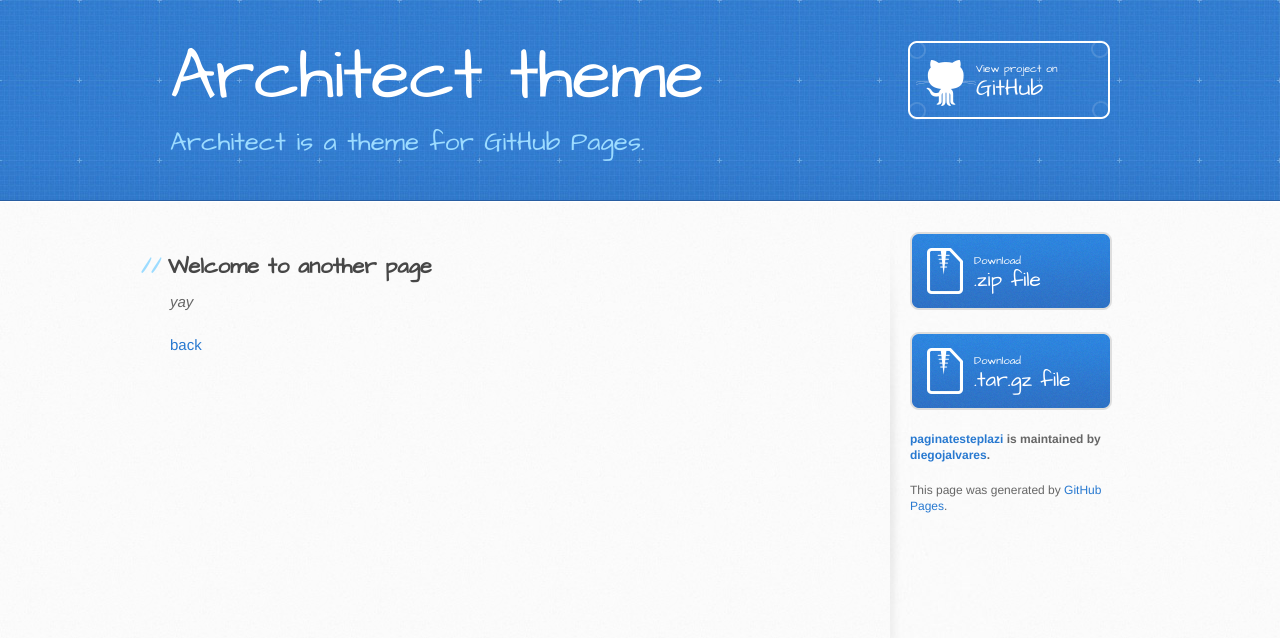
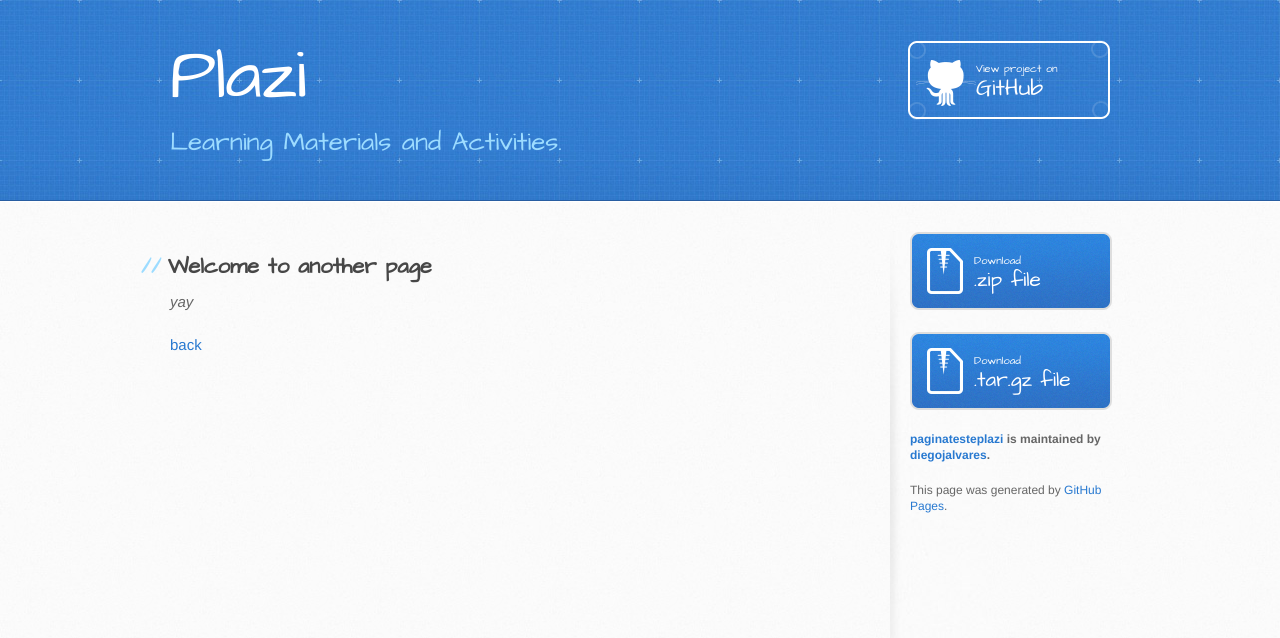
Before and after one commit to diegojalvares/paginatesteplazi, a Jekyll site: the page built from another-page.md, in a window 1280 px wide. Shown: the top 638 px of the page. Built offline with Jekyll 4.4.1, drawn with Linux system fonts in a browser that asks for light colours; our own code applies the rules of GitHub Pages for plain Markdown files.

Commit message:
Update _config.yml

```diff
--- a/_config.yml
+++ b/_config.yml
@@ -1,5 +1,5 @@
-title: Architect theme
-description: Architect is a theme for GitHub Pages.
+title: Plazi
+description: Learning Materials and Activities.
 show_downloads: true
 google_analytics:
 theme: jekyll-theme-architect
```
